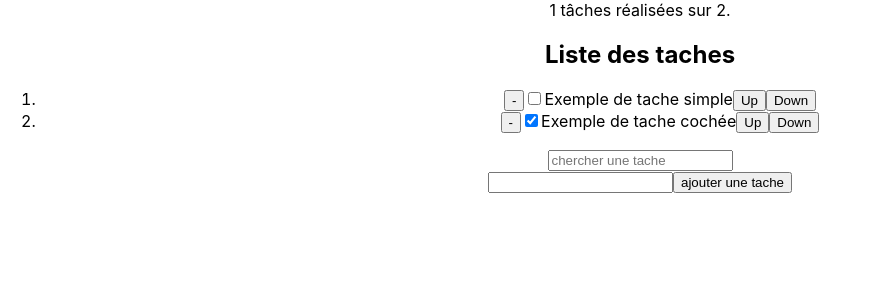
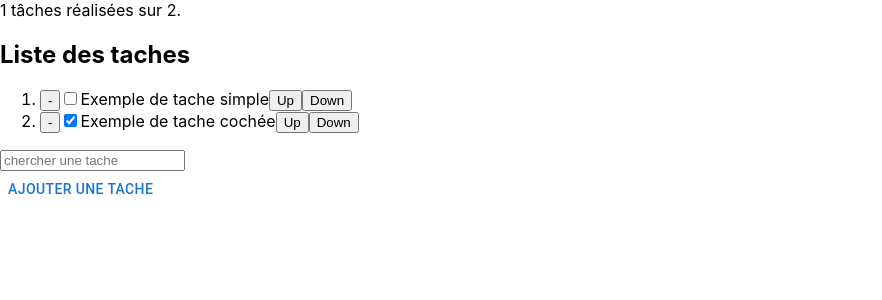
Before and after one commit to LOUARN-Mathis-2225056a/To-do-list, a React (Create React App) app: page / in a window 1280 px wide. Shown: the top 300 px of the page, without its empty margins (0-882 px from the left). Built offline with nearby package versions, Linux system fonts and the light colour scheme.

Commit message:
ça marche prime

```diff
--- a/package.json
+++ b/package.json
@@ -3,6 +3,8 @@
   "version": "0.1.0",
   "private": true,
   "dependencies": {
+    "@emotion/react": "^11.11.4",
+    "@emotion/styled": "^11.11.0",
     "@mui/material": "^5.15.14",
     "@testing-library/jest-dom": "^5.17.0",
     "@testing-library/react": "^13.4.0",
@@ -10,7 +12,7 @@
     "prop-types": "^15.8.1",
     "react": "^18.2.0",
     "react-dom": "^18.2.0",
-    "react-scripts": "5.0.1",
+    "react-scripts": "^5.0.1",
     "web-vitals": "^2.1.4"
   },
   "scripts": {
@@ -39,7 +41,6 @@
   },
   "description": "This project was bootstrapped with [Create React App](https://github.com/facebook/create-react-app).",
   "main": "index.js",
-  "devDependencies": {},
   "author": "",
   "license": "ISC"
 }
--- a/src/App.js
+++ b/src/App.js
@@ -2,31 +2,47 @@ import './App.css';
 import React from "react";
 import {Box, Button, Modal, Typography} from "@mui/material";
 
-
 class TodoApp extends React.Component {
+    style = {
+        position: 'absolute',
+        top: '50%',
+        left: '50%',
+        transform: 'translate(-50%, -50%)',
+        width: 400,
+        bgcolor: 'background.paper',
+        border: '2px solid #000',
+        boxShadow: 24,
+        p: 4,
+    };
+    openModal = () => this.setState({open: true});
+    closeModal = () => this.setState({open: false});
     constructor(props) {
         super(props)
+
         this.state = {
             items: [
                 { title: "Exemple de tache simple", isChecked: false },
                 { title: "Exemple de tache cochée", isChecked: true }
             ],
             inputTask: "Une tâche",
-            taskToSearch: ""
+            taskToSearch: "",
+            open: false
         }
         this.addTask = this.addTask.bind(this);
         this.addTaskTitle = this.addTaskTitle.bind(this);
         this.filterTask = this.filterTask.bind(this);
+        this.closeModal = this.closeModal.bind(this);
+        this.openModal = this.openModal.bind(this);
     }
 
     render() {
         const filteredItems = this.state.items.filter(item =>
             item.title.toLowerCase().includes(this.state.taskToSearch.toLowerCase()));
+
         return (
             <div>
                 <header className="completedTask">
-                    <label className="blue">{this.state.items.filter(item => item.isChecked === true).length} tâches
-                        réalisées
+                    <label>{this.state.items.filter(item => item.isChecked === true).length} tâches réalisées
                         sur {this.state.items.length}.</label> <br></br>
                 </header>
                 <div className="taskList">
@@ -51,54 +67,27 @@ class TodoApp extends React.Component {
                     <div className="searchTask">
                         <input value={this.state.taskToSearch} onChange={this.filterTask} placeholder="chercher une tache"/>
                     </div>
-                    <div className="addTask">
-                        <input onChange={this.addTaskTitle}></input>
-                        <button onClick={this.openModal}>ajouter une tache</button>
-                    </div>
-                </footer>
-
-            </div>
-        )
-    }
-    style = {
-        position: 'absolute',
-        top: '50%',
-        left: '50%',
-        transform: 'translate(-50%, -50%)',
-        width: 400,
-        bgcolor: 'background.paper',
-        border: '2px solid #000',
-        boxShadow: 24,
-        p: 4,
-    };
-
-    BasicModal() {
-        // eslint-disable-next-line react-hooks/rules-of-hooks
-        const [open, setOpen] = React.useState(false);
-        const handleOpen = () => setOpen(true);
-        const handleClose = () => setOpen(false);
-
-        return (
                     <div>
-                <Button onClick={handleOpen}>Open modal</Button>
+                        <Button onClick={this.openModal}>Ajouter une tache</Button>
                         <Modal
-                    open={open}
-                    onClose={handleClose}
+                            open={this.state.open}
+                            onClose={this.closeModal}
                             aria-labelledby="modal-modal-title"
                             aria-describedby="modal-modal-description"
                         >
-                    {/* eslint-disable-next-line no-undef */}
-                    <Box sx={style}>
+
+                            <Box sx={this.style}>
                                 <Typography id="modal-modal-title" variant="h6" component="h2">
-                            Text in a modal
+                                    Tache a ajouter
                                 </Typography>
-                        <Typography id="modal-modal-description" sx={{ mt: 2 }}>
-                            Duis mollis, est non commodo luctus, nisi erat porttitor ligula.
-                        </Typography>
+                                <input onChange={this.addTaskTitle}></input>
+                                <button onClick={this.addTask}>+</button>
                             </Box>
                         </Modal>
                     </div>
-        );
+                </footer>
+            </div>
+        )
     }
 
     moveItemUp = (index) => {
@@ -108,7 +97,7 @@ class TodoApp extends React.Component {
                 const temp = newItems[index];
                 newItems[index] = newItems[index - 1];
                 newItems[index - 1] = temp;
-                return { items: newItems };
+                return {items: newItems };
             });
         }
     }
@@ -120,7 +109,7 @@ class TodoApp extends React.Component {
                 const temp = newItems[index];
                 newItems[index] = newItems[index + 1];
                 newItems[index + 1] = temp;
-                return { items: newItems };
+                return {items: newItems };
             });
         }
     }
@@ -155,12 +144,4 @@ class TodoApp extends React.Component {
 
 }
 
-function App() {
-  return (
-      <div className="App">
-            <TodoApp />
-      </div>
-  );
-}
-
-export default App;
+export default TodoApp;
```
Also changed, not shown: 1 other file (tests, documents, lock files or other folders). Lines whose indentation alone changed are shown as unchanged.
